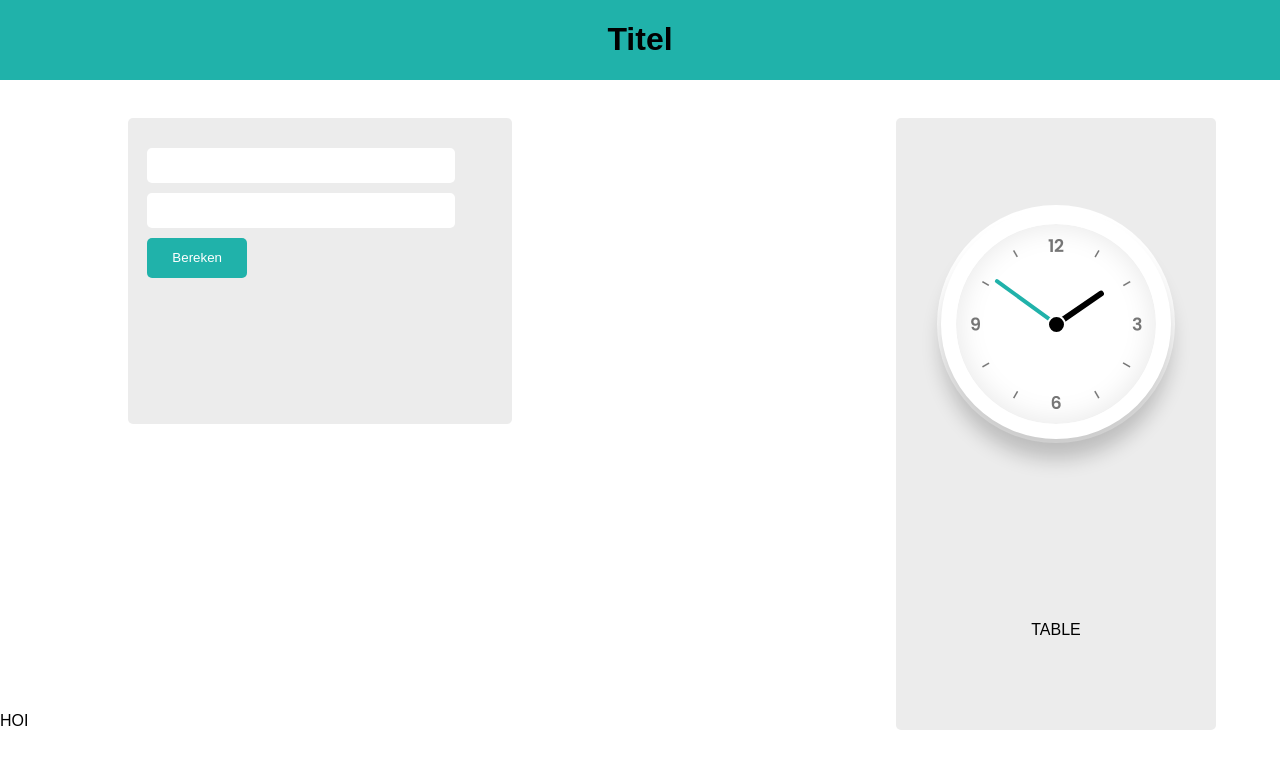
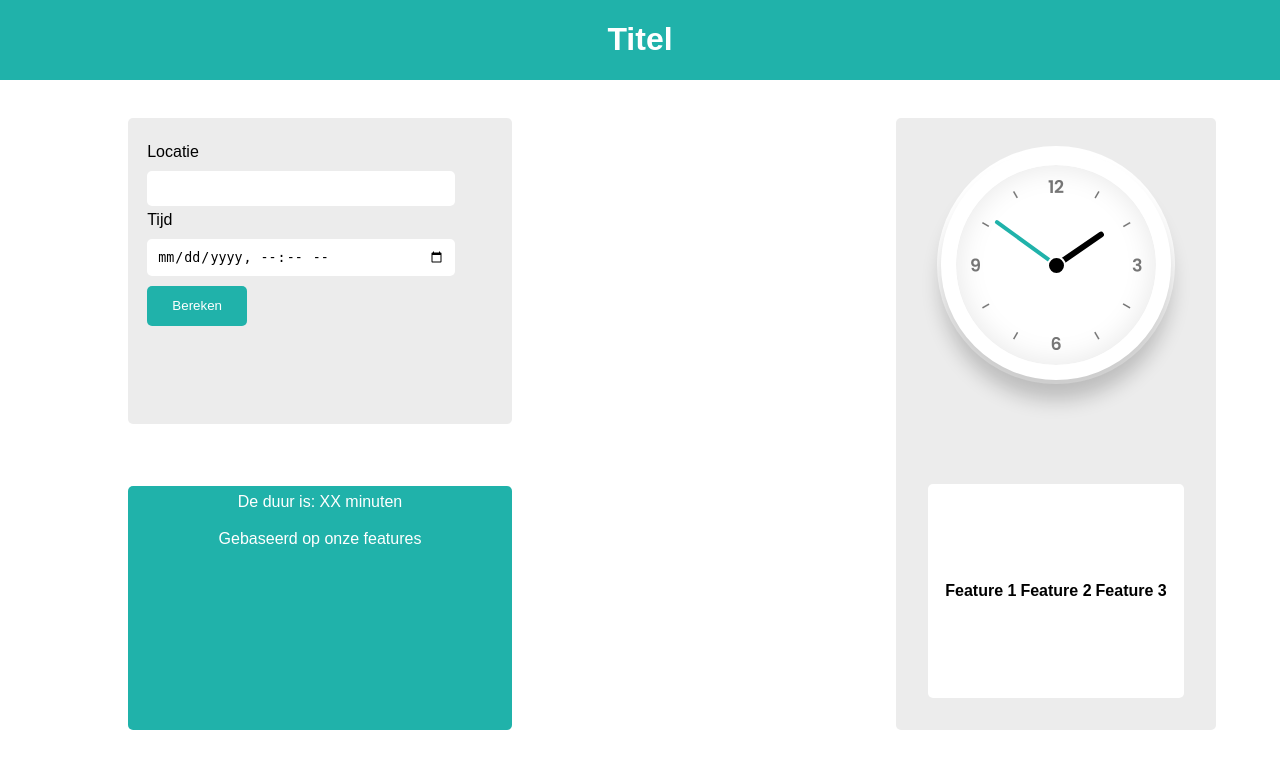
Before and after one commit to stormjoannes/prorail_predictions, a Flask app: page / in a window 1280 px wide. Shown: the top 769 px of the page. Run offline with Flask 2, Linux system fonts and the light colour scheme; lists and menus that the app fills with data are empty.

Commit message:
finished design

```diff
--- a/applicatie/static/css/main.css
+++ b/applicatie/static/css/main.css
@@ -9,6 +9,7 @@ body {
     display: flex;
     justify-content: center;
     height: 10%;
+    color: white;
     background: lightseagreen;
 }
 
@@ -41,6 +42,10 @@ body {
     align-items: flex-start;
     width: 100%;
     margin-top: 5%;
+}
+
+.input_title {
+    margin: 5px 0 0 5%;
 }
 
 .input_feature {
@@ -82,12 +87,26 @@ body {
     transition: ease-out .5s;
 }
 
+.output_box {
+    background: lightseagreen;
+    color: white;
+    height: 40%;
+    width: 60%;
+    margin: 0 auto;
+    border-radius: 5px;
+    text-align: center;
+}
+
+.output_score {
+    margin: 2% 0 5% 0;
+}
+
 .vis_block {
     display: flex;
     background: rgba(192,192,192,.3);
     flex-direction: column;
     align-items: center;
-    justify-content: space-around;
+    justify-content: space-between;
     border-radius: 5px;
     width: 25%;
     height: 85%;
@@ -100,6 +119,7 @@ body {
     display: flex;
     justify-content: center;
     align-items: center;
+    margin: 10% auto 0;
     background: white url('../images/clock.png');
     background-size: cover;
     border-radius: 50%;
@@ -165,3 +185,14 @@ body {
     z-index: 11;
     border-radius: 6px 6px 0 0;
 }
+
+.table_box {
+    display: flex;
+    justify-content: center;
+    margin: 0 auto 10%;
+    width: 80%;
+    height: 35%;
+    border-radius: 5px;
+    background: white;
+
+}
--- a/applicatie/templates/base.html
+++ b/applicatie/templates/base.html
@@ -11,18 +11,19 @@
             <div class="model_box">
                 <div class="input_box">
                     <form class="form">
+                        <label class="input_title"> Locatie </label>
                         <input type="text" class="input_feature" name="locatie">
-                        <input type="text" class="input_feature" name="tijd">
+                        <label class="input_title"> Tijd </label>
+                        <input type="datetime-local" class="input_feature" name="tijd">
                         <input type="submit" class="submit_button" value="Bereken">
                     </form>
                 </div>
 
                 <div class="output_box">
                     <div class="output_score">
-                        {% block score %}
-                        {% endblock %}
+                        De duur is: XX minuten{% block time %}{% endblock %}
                     </div>
-                    <div class="output_text">HOI</div>
+                    <div class="output_text">Gebaseerd op onze features</div>
                 </div>
             </div>
             <div class="vis_block">
@@ -39,7 +40,11 @@
                 </div>
                 <div class="table_box">
                     <table>
-                        TABLE
+                        <tr>
+                            <th>Feature 1</th>
+                            <th>Feature 2</th>
+                            <th>Feature 3</th>
+                        </tr>
                     </table>
                 </div>
             </div>
```
